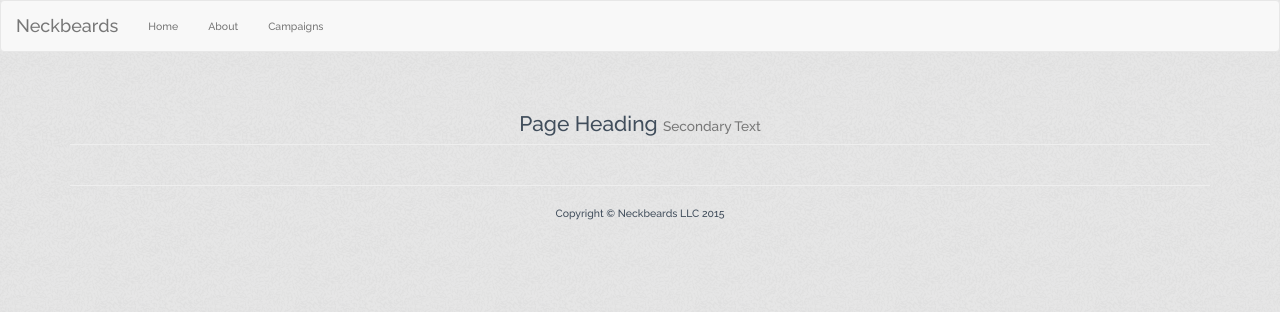
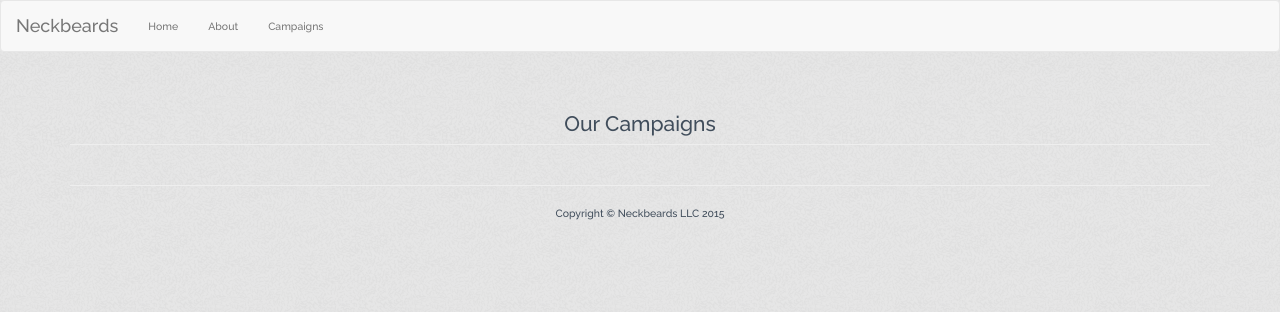
Before and after one commit to DylanGrayson/Agency_Proj3, a Django app: template main/templates/main/campaigns.html in a window 1280 px wide. Shown: the top 312 px of the page. Run offline with Django 3.2, Linux system fonts and the light colour scheme; the template is opened without the code that fills it, so the values that code supplies are empty; parts of the project's set-up code (start-up, migrations or seed data) failed here and were passed over; some libraries are stand-ins or nearby versions.

Commit message:
Added header for the campaigns page

```diff
--- a/main/templates/main/campaigns.html
+++ b/main/templates/main/campaigns.html
@@ -6,9 +6,7 @@
         <!-- Page Heading -->
         <div class="row">
             <div class="col-lg-12">
-                <h1 class="page-header">Page Heading
-                    <small>Secondary Text</small>
-                </h1>
+                <h1 class="page-header">Our Campaigns</h1>
             </div>
         </div>
         <!-- /.row -->
```
